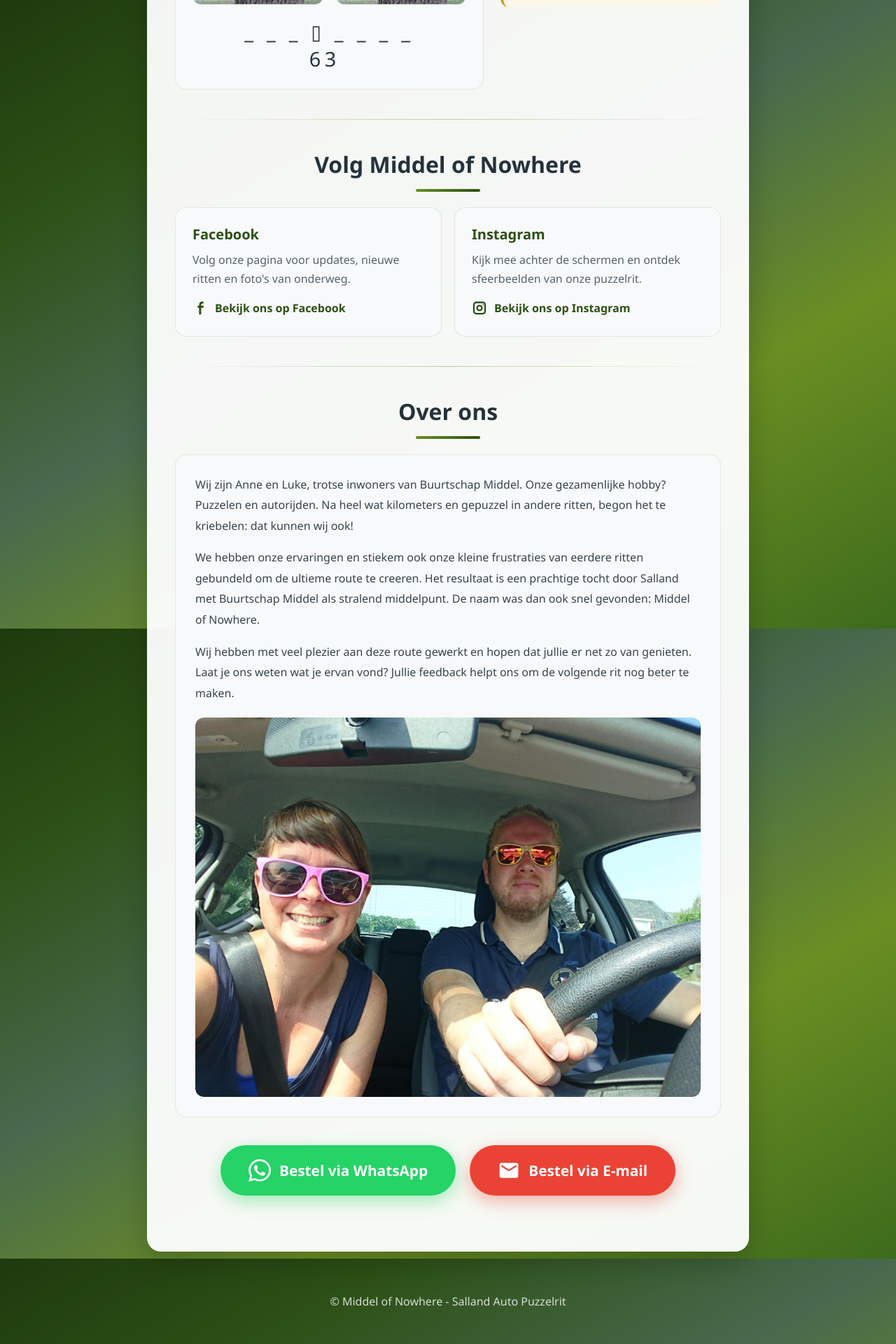
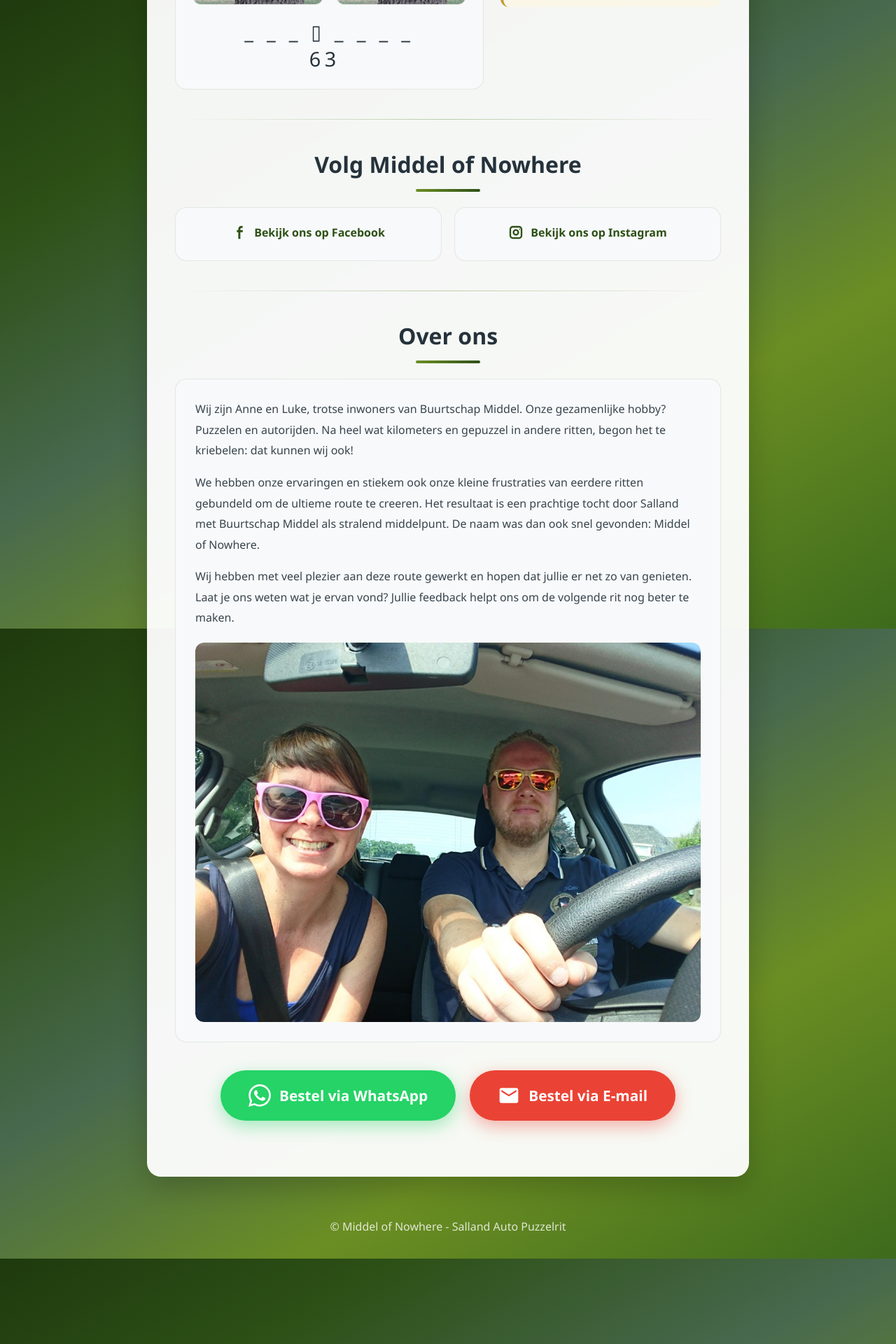
Before and after one commit to niesink/middelinbeweging, a Jekyll site: the page built from puzzelroute.html, in a window 1280 px wide. Shown: the part 3602-5522 px from the top of the page at 70% size. Built offline with Jekyll 4.4.1, drawn with Linux system fonts in a browser that asks for light colours.

Commit message:
fix social links

```diff
--- a/puzzelroute.html
+++ b/puzzelroute.html
@@ -441,6 +441,7 @@ layout: null
 
         .social-card {
             padding: 24px;
+            text-align: center;
         }
 
         .social-card h3 {
@@ -710,8 +711,6 @@ layout: null
                 <h2 class="section-title" id="social-title">Volg Middel of Nowhere</h2>
                 <div class="social-grid">
                     <div class="social-card">
-                        <h3>Facebook</h3>
-                        <p>Volg onze pagina voor updates, nieuwe ritten en foto's van onderweg.</p>
                         <a class="social-link" href="https://www.facebook.com/profile.php?id=61586008074445" target="_blank" rel="noopener noreferrer">
                             <svg class="social-icon" viewBox="0 0 24 24" fill="currentColor" aria-hidden="true">
                                 <path d="M13.5 8.5V6.75c0-.83.67-1.5 1.5-1.5H17V2h-2c-2.62 0-4.75 2.13-4.75 4.75V8.5H8v3.25h2.25V22h3.25V11.75H17l.5-3.25z"/>
@@ -720,8 +719,6 @@ layout: null
                         </a>
                     </div>
                     <div class="social-card">
-                        <h3>Instagram</h3>
-                        <p>Kijk mee achter de schermen en ontdek sfeerbeelden van onze puzzelrit.</p>
                         <a class="social-link" href="https://www.instagram.com/middel.of.nowhere.puzzelrit" target="_blank" rel="noopener noreferrer">
                             <svg class="social-icon" viewBox="0 0 24 24" fill="currentColor" aria-hidden="true">
                                 <path d="M7 2h10a5 5 0 015 5v10a5 5 0 01-5 5H7a5 5 0 01-5-5V7a5 5 0 015-5m0 2.5A2.5 2.5 0 004.5 7v10A2.5 2.5 0 007 19.5h10a2.5 2.5 0 002.5-2.5V7A2.5 2.5 0 0017 4.5zm10.75 1.88a.87.87 0 11-.87.87.87.87 0 01.87-.87M12 7a5 5 0 110 10 5 5 0 010-10m0 2.5A2.5 2.5 0 1014.5 12 2.5 2.5 0 0012 9.5"/>
```
